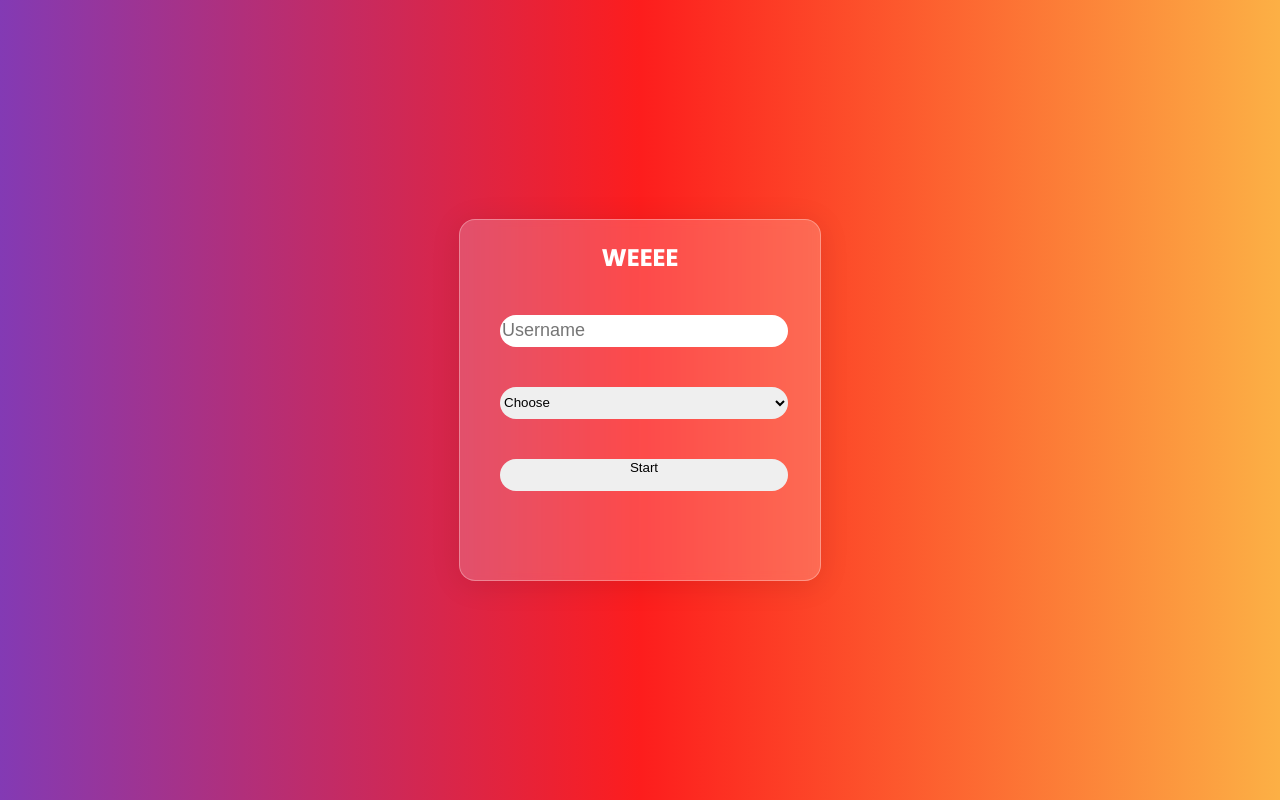
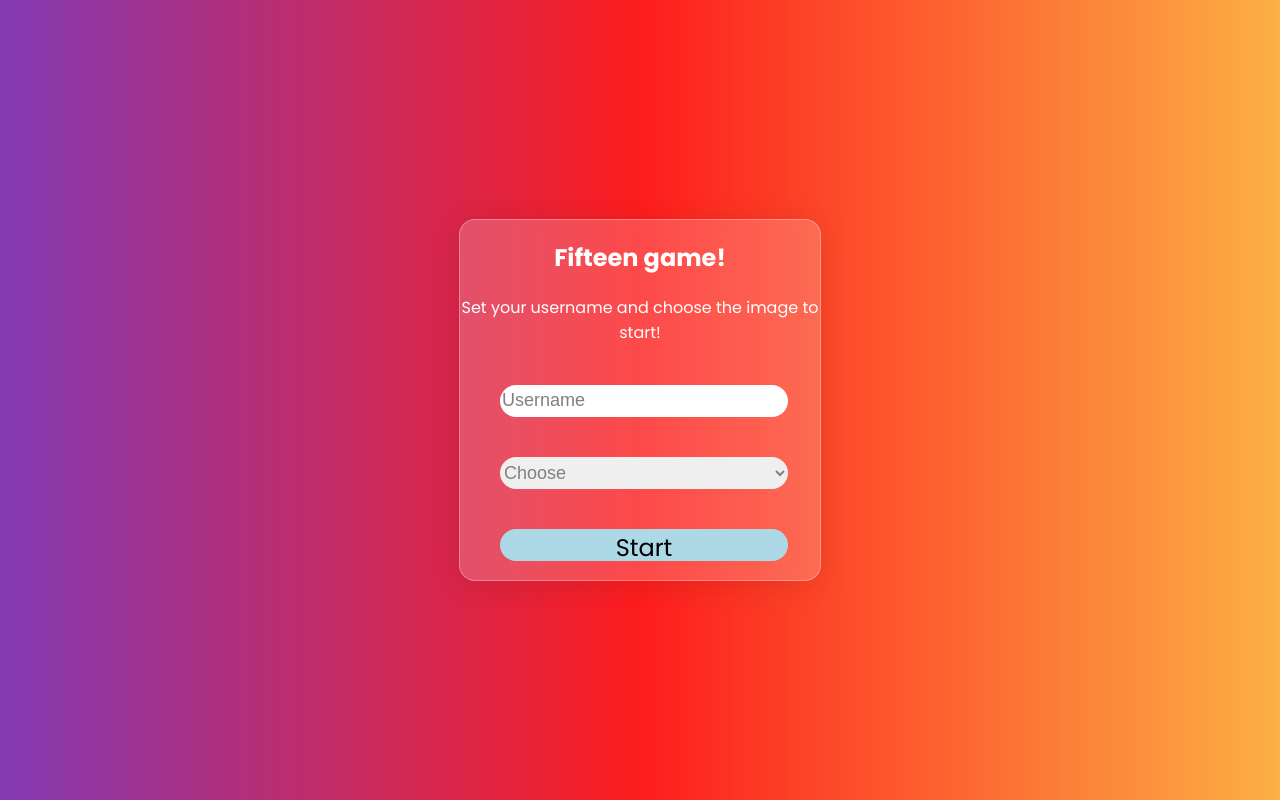
Before and after one commit to LeonardoCasarotto/Fifteenpuzzle, a plain HTML site: page index.html in a window 1280 px wide. Drawn offline with Linux system fonts and the light colour scheme.

Commit message:
last commit?

```diff
--- a/index.html
+++ b/index.html
@@ -10,7 +10,8 @@
 <body>
 
     <div id="form-container">
-        <h2>WEEEE</h2>
+        <h2>Fifteen game!</h2>
+        <p>Set your username and choose the image to start!</p>
         <form action="" method="get">
 
             <input class ="input" type="text" name="" id="username-input" placeholder="Username">
@@ -26,7 +27,7 @@
 
             </select>
 
-            <button class="input" type ="button" onclick="startGame()" >Start</button>
+            <button class="input" type ="button" onclick="startGame()" id="startbtn">Start</button>
 
         </form>
     </div>
--- a/styles/welcome.css
+++ b/styles/welcome.css
@@ -21,11 +21,14 @@ html{
 
     box-sizing: border-box;
 }
-#username-input{
+#username-input, #image-choose{
 
     font-size: 18px;
 }
+#username-input::placeholder,#image-choose {
+    color: grey;
 
+}
 #form-container {
     border: 5px solid;
     position: absolute;
@@ -38,9 +41,6 @@ html{
 
 
 
-
-
-    /*color*/
     background: rgba(255, 255, 255, 0.2);
     border-radius: 16px;
     box-shadow: 0 4px 30px rgba(0, 0, 0, 0.1);
@@ -48,3 +48,9 @@ html{
     -webkit-backdrop-filter: blur(5px);
     border: 1px solid rgba(255, 255, 255, 0.3);
 }
+
+#startbtn{
+    font-family: "Poppins";
+    font-size: 24px;
+    background-color:lightblue;
+}
```
Also changed, not shown: scripts/DragNDrop.js (+31 -0 lines).
